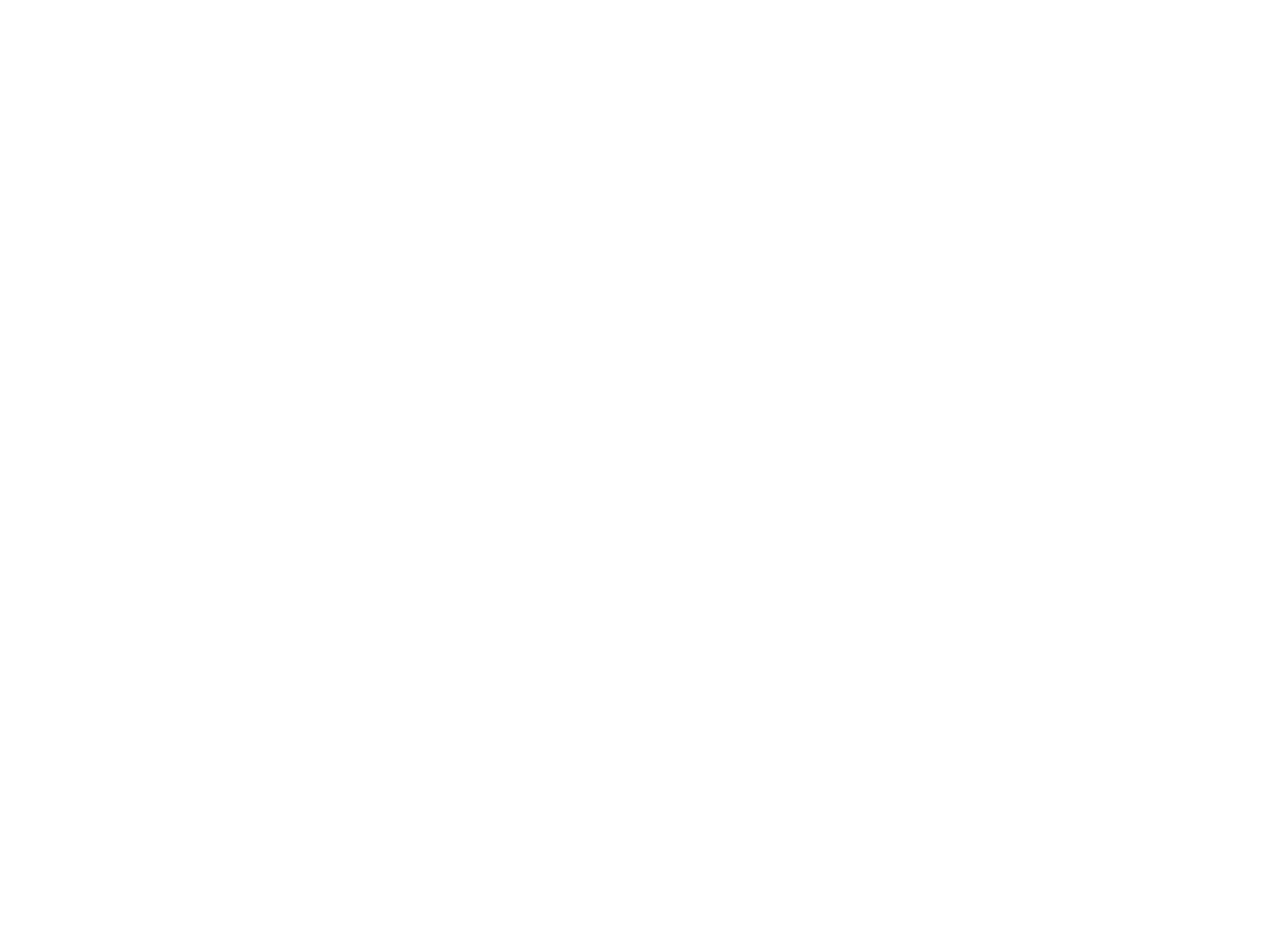
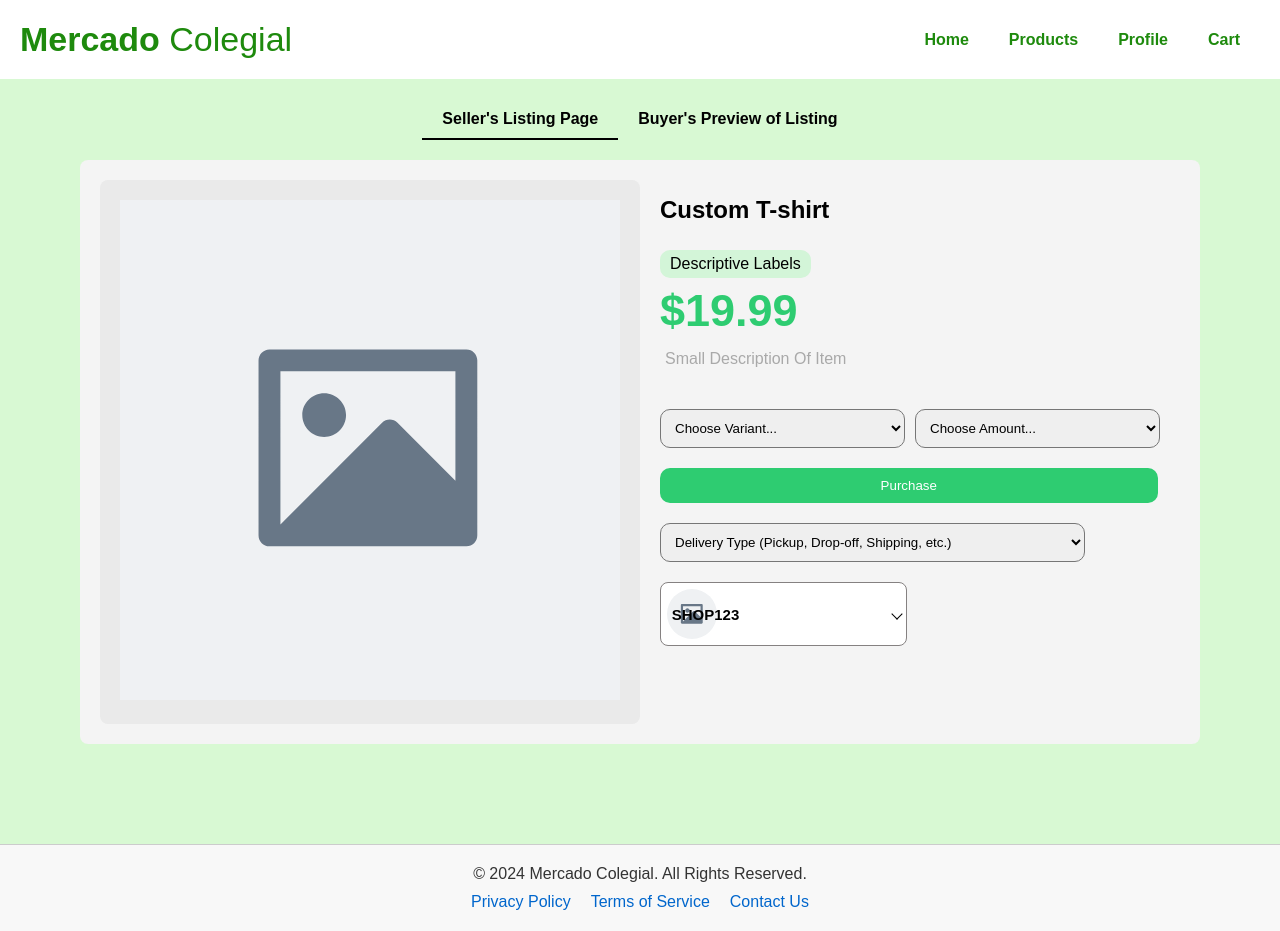
Before and after one commit to uprm-inso4101-2024-2025-s1/semester-project-mercado-colegial-online, a Vue app in the folder vue-project/: page /product/1 in a window 1280 px wide. Before the commit this address had no page. Before the commit the page ends 800 px from the top, so only its background shows below. Built offline with nearby package versions, Linux system fonts and the light colour scheme.

Commit message:
Add ProductPage component and route

```diff
--- a/vue-project/src/components/FeaturedProducts.vue
+++ b/vue-project/src/components/FeaturedProducts.vue
@@ -3,10 +3,13 @@
     <h2 class="title">Featured Products</h2>
     <div class="products-grid">
       <div v-for="product in products" :key="product.id" class="product-card">
-        <img :src="product.image" alt="Product Image" class="product-image" />
-        <h3 class="product-title">{{ product.name }}</h3>
-        <p class="product-price">{{ product.price }}</p>
-        <p class="product-seller">Sold by {{ product.seller }}</p>
+          <!-- router link envia al usuario a la pagina del producto seleccionado -->
+          <router-link :to="`/product/${product.id}`">
+          <img :src="product.image" alt="Product Image" class="product-image" />
+          <h3 class="product-title">{{ product.name }}</h3>
+          <p class="product-price">{{ product.price }}</p>
+          <p class="product-seller">Sold by {{ product.seller }}</p>
+        </router-link>
       </div>
     </div>
   </div>
--- a/vue-project/src/router/index.js
+++ b/vue-project/src/router/index.js
@@ -93,6 +93,7 @@
 import ClientLogIn from '../views/ClientLogIn.vue';
 import SellerDashboard from '../views/SellerDash.vue';  // Import the SellerDashboard component
 import SellerLogIn from '../views/SellerLogIn.vue';  // Import the SellerLogIn component
+import ProductPage from '../views/ProductPage.vue';  // Import the ProductPage component
 
 const routes = [
   {
@@ -120,6 +121,12 @@
     name: 'SellerLogIn',
     component: SellerLogIn,
   },
+  {
+    path: '/product/:id',  // New route for the Product Page
+    name: 'ProductPage',
+    component: ProductPage,
+    props: true,
+  }
 ];
 
 const router = createRouter({
--- /dev/null
+++ b/vue-project/src/views/ProductPage.vue
@@ -0,0 +1,377 @@
+<template>
+  <Navbar />
+  <div class="listing-container">
+    <div class="tab-section">
+      <a href="#" class="tab active">Seller's Listing Page</a>
+      <a href="#" class="tab">Buyer's Preview of Listing</a>
+    </div>
+
+    <div class="content-section">
+      <div class="image-section">
+        <!-- Image Placeholder -->
+         <!-- IDEA: INTENTAR PONER MAS FOTOS Y PODER ROTAR POR LAS FOTOS -->
+        <div class="image-placeholder">
+          <img :src="product.image" alt="Product Image" class="product-image" />
+        </div>
+      </div>
+
+      <div class="details-section">
+        <h1>{{product.name}}</h1>
+        <p class="labels">Descriptive Labels</p>
+        <h2>{{ product.price }}</h2>
+
+        <div class="form-box">
+          <p class="description">Small Description Of Item</p>
+
+          <div class="variant-section">
+            <select class="variant-select">
+              <option>Choose Variant...</option>
+            </select>
+
+            <select>
+              <option>Choose Amount...</option>
+                <option>1</option>
+                <option>2</option>
+                <option>3</option>
+                <option>4</option>
+                <option>5</option>
+            </select>
+
+            <button>Purchase</button>
+          </div>
+
+          <div class="delivery-section">
+            <select>
+              <option>Delivery Type (Pickup, Drop-off, Shipping, etc.)</option>
+            </select>
+          </div>
+          <div class="seller-info" :class="{ expanded: isSellerInfoExpanded }" @click="toggleSellerInfo">
+            <div class="seller-summary">
+              <img :src="product.image"/>
+              <p class="seller-name">{{ product.seller }}</p>
+              <span class="arrow" :class="{'arrow-up': isSellerInfoExpanded, 'arrow-down': !isSellerInfoExpanded}"></span>
+            </div>
+            <div v-if="isSellerInfoExpanded" class="seller-details">
+              <p>Small Biography Of Seller</p>
+            </div>
+          </div>
+
+        </div>
+
+      </div>
+    </div>
+  </div>
+  <FooterProduct />
+</template>
+
+<script>
+import Navbar from "../components/Navbar.vue";
+import placeholderImage from "../assets/placeholder.svg";
+import FooterProduct from "../components/Footer.vue";
+
+export default {
+    name: "ProductPage",
+    components: {
+        FooterProduct,
+        Navbar,
+    },
+  data() {
+    return {
+      product: {},
+      isSellerInfoExpanded: false,
+    };
+  },
+  mounted() {
+    const productId = this.$route.params.id;
+    this.fetchProduct(productId);
+  },
+  methods: {
+    toggleSellerInfo() {
+      this.isSellerInfoExpanded = !this.isSellerInfoExpanded;
+    },
+
+    fetchProduct(id) {
+      // Simulación de obtención de datos. En una aplicación real, se podría hacer una llamada a la API aquí.
+      const products = [
+        {
+          id: 1,
+          name: "Custom T-shirt",
+          price: "$19.99",
+          seller: "SHOP123",
+          image: placeholderImage, // Placeholder image
+        },
+        {
+          id: 2,
+          name: "RUM Lanyard",
+          price: "$19.99",
+          seller: "SHOP123",
+          image: placeholderImage,
+        },
+        {
+          id: 3,
+          name: "UPRM Hoodie",
+          price: "$19.99",
+          seller: "SHOP123",
+          image: placeholderImage,
+        },
+        {
+          id: 4,
+          name: "Campus Mug",
+          price: "$9.99",
+          seller: "SHOP123",
+          image: placeholderImage,
+        },
+        {
+          id: 5,
+          name: "College Cap",
+          price: "$15.99",
+          seller: "SHOP123",
+          image: placeholderImage,
+        },
+        {
+          id: 6,
+          name: "Keychain",
+          price: "$4.99",
+          seller: "SHOP123",
+          image: placeholderImage,
+        },
+        {
+          id: 7,
+          name: "Sticker Pack",
+          price: "$5.99",
+          seller: "SHOP123",
+          image: placeholderImage,
+        },
+        {
+          id: 8,
+          name: "Notebook",
+          price: "$12.99",
+          seller: "SHOP123",
+          image: placeholderImage,
+        },
+      ]
+
+      this.product = products.find(product => product.id === parseInt(id));
+    },
+  },
+};
+</script>
+
+<style scoped>
+
+.listing-container {
+  display: flex;
+  flex-direction: column;
+  align-items: center;
+  padding: 100px;
+  background-color: #d8f9d3;
+
+
+}
+
+.tab-section {
+  display: flex;
+  justify-content: center;
+  margin-bottom: 20px;
+}
+
+.tab {
+  padding: 10px 20px;
+  text-decoration: none;
+  color: #000;
+  font-weight: bold;
+  border-bottom: 2px solid transparent;
+}
+
+.tab.active {
+  border-bottom: 2px solid #000;
+}
+
+.content-section {
+  display: flex;
+  width: 100%;
+  background-color: #f4f4f4;
+  padding: 20px;
+  border-radius: 8px;
+}
+
+.image-section {
+  flex: 1;
+  display: flex;
+  justify-content: center;
+  align-items: center;
+  background-color: #eaeaea;
+  border-radius: 8px;
+  padding: 20px;
+}
+
+.image-placeholder img {
+  width: 100%;
+  max-width: 500px;
+  height: auto;
+}
+
+.details-section {
+  flex: 1;
+  padding: 0 20px;
+}
+
+.details-section h1 {
+  font-size: 24px;
+  margin-bottom: 10px;
+}
+
+.details-section h2 {
+  font-size: 45px;
+  color: #2ecc71;
+  position: relative;
+  bottom: 40px;
+}
+
+.description {
+  position: relative;
+  bottom: 25px;
+  margin-left: 5px;
+  color: darkgray;
+}
+
+.labels {
+  background-color: #d3f5d8;
+  padding: 5px 10px;
+  display: inline-block;
+  margin-bottom: 10px;
+  border-radius: 10px;
+  color: #000;
+}
+
+.variant-section select {
+  width: 49%;
+  padding: 10px;
+  gap: 10px;
+  margin-bottom: 10px;
+  border-radius: 10px;
+  cursor: pointer;
+
+}
+
+.variant-select {
+  margin-right: 10px;
+}
+
+.variant-section button {
+  width: 99.5%;
+  padding: 10px;
+  background-color: #2ecc71;
+  color: white;
+  border: none;
+  border-radius: 10px;
+  cursor: pointer;
+  position: relative;
+  top: 10px;
+}
+
+.variant-section button:hover {
+  background-color: black;
+}
+
+.seller-info {
+  width: 47%;
+  max-height: max-content;
+  margin: 20px 0;
+  background-color: white;
+  border-radius: 8px;
+  border-style: solid;
+  border-width: 0.5px;
+  border-color: #858181;
+  padding: 5px;
+  cursor: pointer;
+  position: relative;
+  z-index: 100;
+}
+
+.seller-info.expanded {
+  position: absolute; /* Posiciona el contenido desplegable de manera absoluta */
+  top: 100%; /* Desplázalo justo debajo del contenedor del vendedor */
+  left: 0;
+  width: 83.4%;
+  background-color: white;
+  box-shadow: 0px 4px 8px rgba(0, 0, 0, 0.1); /* Añade una sombra para resaltarlo */
+  padding: 5px;
+  z-index: 1000;
+}
+
+.seller-info img {
+  width: 50px;
+  border-radius: 50%;
+  padding: 1px;
+
+}
+
+.seller-info.expanded img {
+  width: 70px;
+  height: 70px;
+  border-radius: 50%;
+  margin: 1px;
+}
+
+.seller-summary {
+  display: flex;
+  justify-content: space-between;
+}
+
+.seller-name {
+  font-weight: bold;
+  font-size: 15px;
+  position: relative;
+  right: 100px;
+  top: 3px;
+
+}
+
+.seller-info.expanded .seller-name {
+  position: relative;
+  right: 220px;
+  top: 15px;
+}
+
+.arrow {
+  display: inline-block;
+  width: 7px;
+  height: 7px;
+  border-right: 1px solid black;
+  border-bottom: 1px solid black;
+  transform: rotate(45deg);
+  transition: transform 0.3s ease;
+  align-self: center;
+}
+
+.arrow-up {
+  transform: rotate(-135deg);
+}
+
+.arrow-down {
+  transform: rotate(45deg);
+}
+
+.seller-details {
+  margin-top: 10px;
+}
+
+.seller-details p {
+  font-size: 14px;
+  color: #858181;
+}
+
+.delivery-section select {
+  width: 85%;
+  padding: 10px;
+  margin-top: 30px;
+  border-radius: 10px;
+  cursor: pointer;
+}
+
+.form-box {
+  position: relative;
+  bottom: 40px;
+}
+</style>
```
Also changed, not shown: 1 other file (tests, documents, lock files or other folders).
